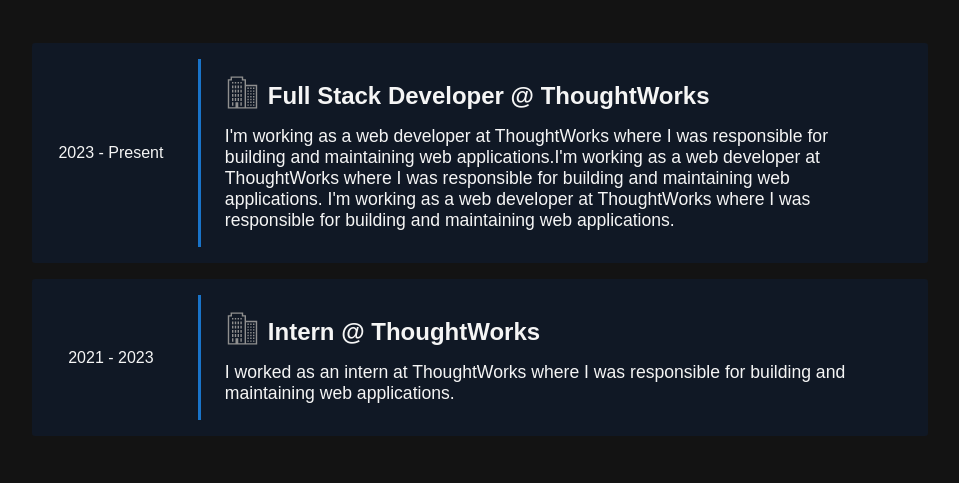
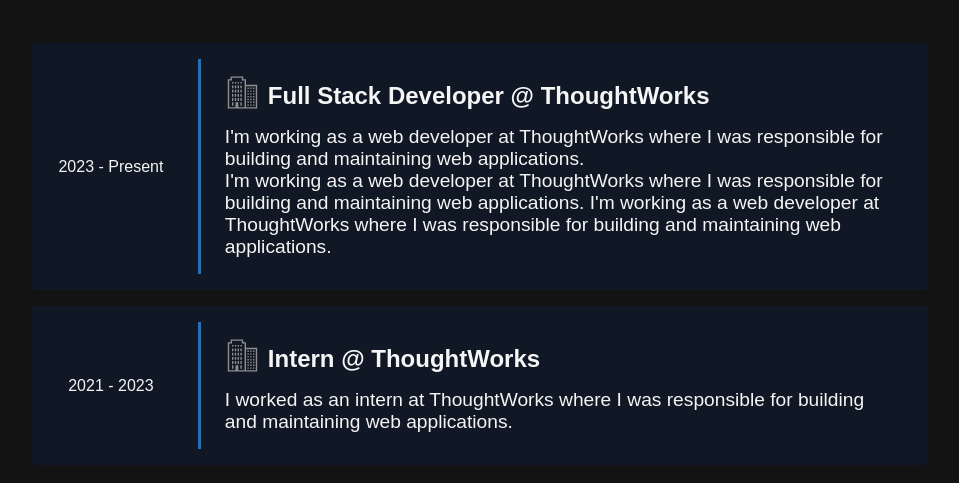
Before and after one commit to premkpavuluri/portfolio_v1, a React (Create React App) app: page / in a window 1280 px wide. Shown: the part 1060-1543 px from the top of the page, without its empty margins (160-1119 px from the left). Built offline with nearby package versions, Linux system fonts and the light colour scheme.

Commit message:
Prem | Refactor: Render multiline text

```diff
--- a/src/components/AboutExp.jsx
+++ b/src/components/AboutExp.jsx
@@ -1,6 +1,7 @@
 import React from "react";
-import {AboutExpBox, IconWrapper, JobDescription, JobTitleSection} from "../styles/PortfolioComponents";
+import {AboutExpBox, IconWrapper, JobTitleSection} from "../styles/PortfolioComponents";
 import Icon from "./Icon";
+import JobDesc from "./JobDesc";
 
 const AboutExp = ({role, company, desc}) => {
   return (<AboutExpBox>
@@ -9,7 +10,7 @@
           <IconWrapper><Icon name="company"/></IconWrapper>
           {role} @ {company}
         </JobTitleSection>)}
-      <JobDescription>{desc}</JobDescription>
+      <JobDesc description={desc}/>
     </AboutExpBox>
   )
 }
--- /dev/null
+++ b/src/components/JobDesc.jsx
@@ -0,0 +1,12 @@
+import {JobDescription} from "../styles/PortfolioComponents";
+import React from "react";
+
+const JobDesc = ({description}) => {
+  const lines = description
+    .split('\n')
+    .map((line, index) => <p key={index}>{line}</p>)
+
+  return (<JobDescription>{lines}</JobDescription>);
+}
+
+export default JobDesc;
--- a/src/config/Config.js
+++ b/src/config/Config.js
@@ -74,7 +74,7 @@
     {
       company: 'ThoughtWorks',
       role: 'Full Stack Developer',
-      description: "I'm working as a web developer at ThoughtWorks where I was responsible for building and maintaining web applications.I'm working as a web developer at ThoughtWorks where I was responsible for building and maintaining web applications. I'm working as a web developer at ThoughtWorks where I was responsible for building and maintaining web applications.",
+      description: "I'm working as a web developer at ThoughtWorks where I was responsible for building and maintaining web applications. \n I'm working as a web developer at ThoughtWorks where I was responsible for building and maintaining web applications. I'm working as a web developer at ThoughtWorks where I was responsible for building and maintaining web applications.",
       from: '2023',
       to: 'Present'
     },
--- a/src/styles/PortfolioComponents.jsx
+++ b/src/styles/PortfolioComponents.jsx
@@ -247,7 +247,7 @@
 `;
 
 const JobDescription = styled.p`
-    font-size: 1.1rem;
+    font-size: 1.2rem;
     font-weight: 400;
     padding-left: 0.5rem;
     padding-right: 0.5rem;
```
Also changed, not shown: src/assets/icons/appIcon.svg (added), src/assets/icons/github.svg (added).
